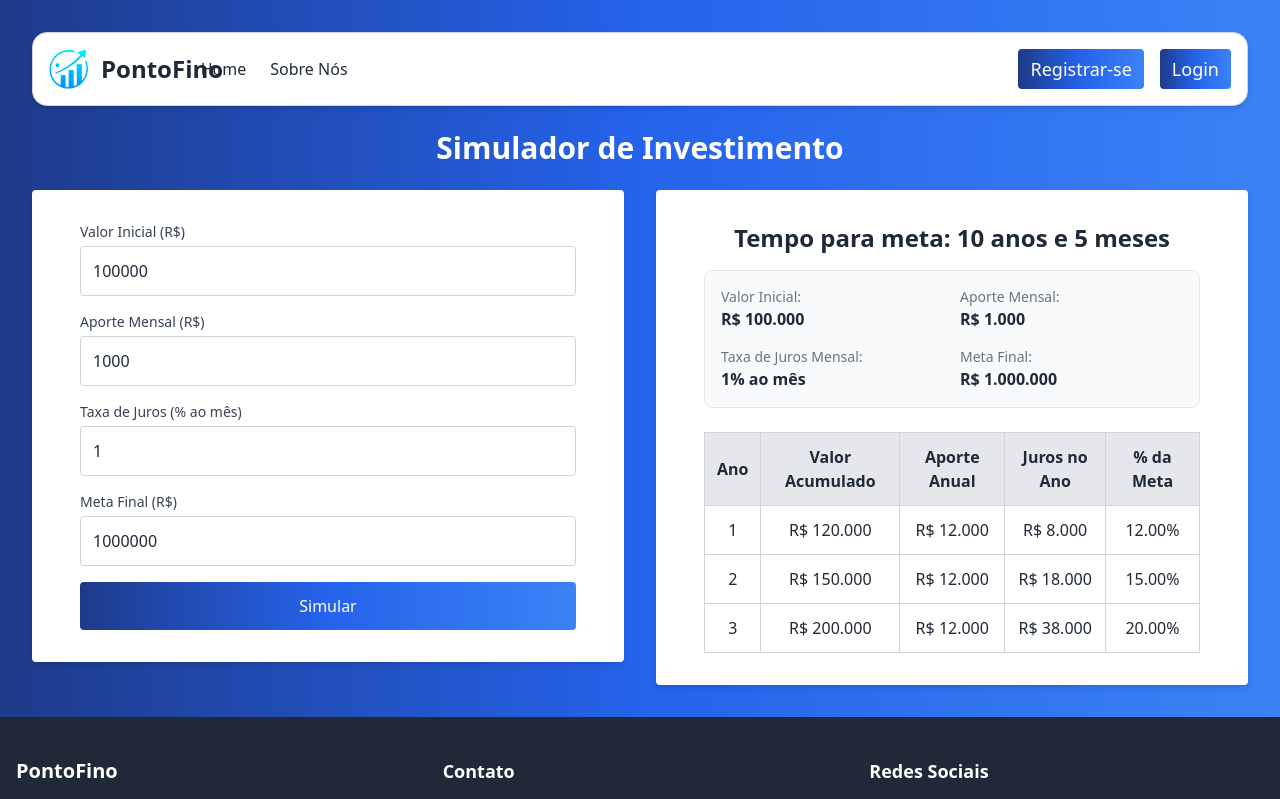
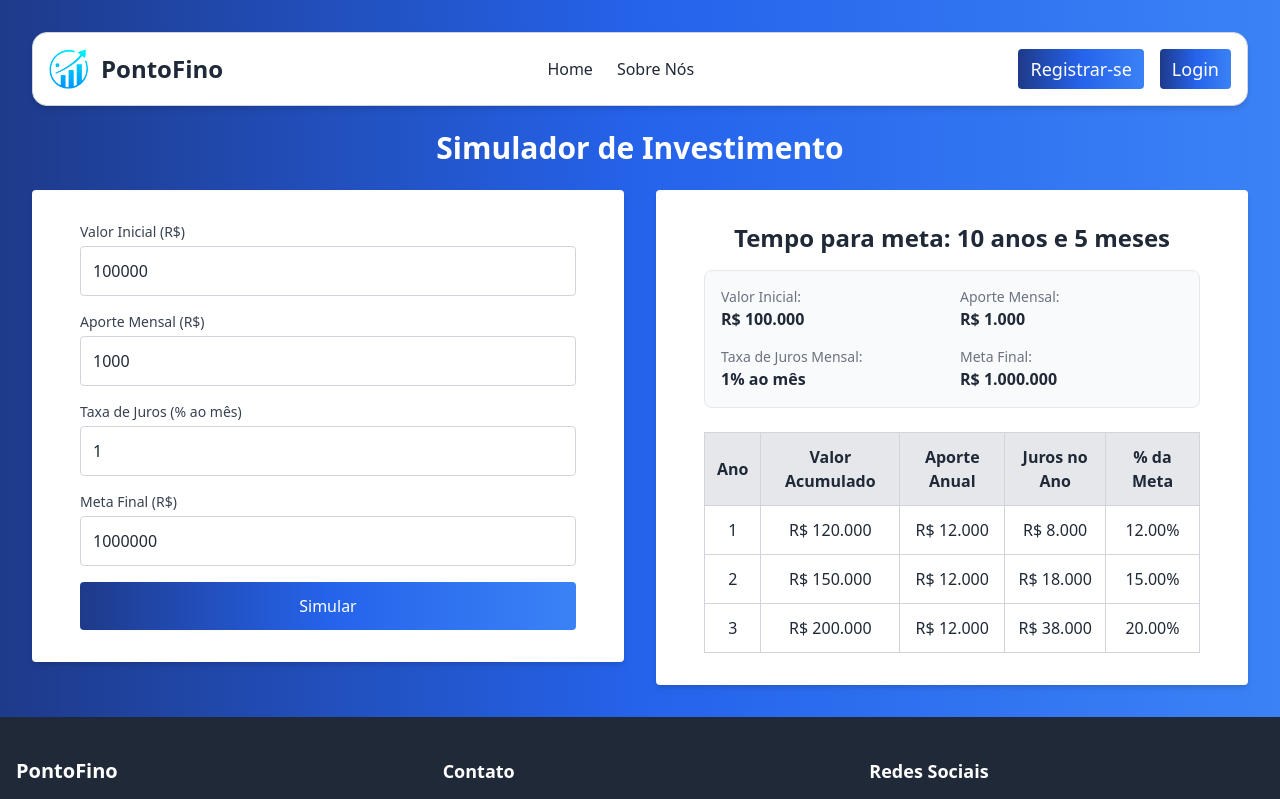
Before and after one commit to isranetoo/PontoFino, a React (Vite) app in the folder frontend/: page / in a window 1280 px wide. Shown: the top 799 px of the page. Built offline with nearby package versions, Linux system fonts and the light colour scheme.

Commit message:
[FEAT] Enhance Navbar layout for better mobile and desktop responsiveness

```diff
--- a/frontend/src/components/Navbar.jsx
+++ b/frontend/src/components/Navbar.jsx
@@ -4,10 +4,33 @@ function Navbar() {
   const [menuOpen, setMenuOpen] = useState(false);
 
   return (
-    <nav className="bg-white p-4 rounded-[15px] shadow-md flex flex-col md:flex-row md:justify-between md:items-center mb-6 border border-gray-300 gap-4 md:gap-0 relative">
-      <div className="flex items-center space-x-3 justify-center md:justify-start w-full md:w-auto">
-        <img src="/assets/PontoFino_Logo.png" alt="Logo PontoFino" className="h-10 w-10" />
-        <h1 className="text-2xl font-bold text-gray-800">PontoFino</h1>
+    <nav className="bg-white p-4 rounded-[15px] shadow-md mb-6 border border-gray-300 gap-4 relative">
+      <div className="flex items-center justify-between w-full">
+        {/* Logo à esquerda */}
+        <div className="flex items-center space-x-3">
+          <img src="/assets/PontoFino_Logo.png" alt="Logo PontoFino" className="h-10 w-10" />
+          <h1 className="text-2xl font-bold text-gray-800">PontoFino</h1>
+        </div>
+        {/* Links centralizados no desktop */}
+        <ul className="hidden md:flex flex-row space-x-6 items-center justify-center flex-1">
+          <li><a href="/" className="hover:underline text-gray-800">Home</a></li>
+          <li><a href="/about" className="hover:underline text-gray-800">Sobre Nós</a></li>
+        </ul>
+        {/* Botões à direita no desktop */}
+        <div className="hidden md:flex flex-row space-x-4 items-center">
+          <a
+            href="/register"
+            className="bg-gradient-to-r from-blue-900 via-blue-600 to-blue-500 text-white px-3 py-1.5 rounded hover:opacity-90 transition-opacity text-center text-base md:text-lg"
+          >
+            Registrar-se
+          </a>
+          <a
+            href="/login"
+            className="bg-gradient-to-r from-blue-900 via-blue-600 to-blue-500 text-white px-3 py-1.5 rounded hover:opacity-90 transition-opacity text-center text-base md:text-lg"
+          >
+            Login
+          </a>
+        </div>
         {/* Hamburger icon for mobile */}
         <button
           className="md:hidden ml-auto focus:outline-none"
@@ -19,24 +42,26 @@ function Navbar() {
           </svg>
         </button>
       </div>
-      {/* Menu links - mobile: hidden by default, shown if menuOpen */}
+      {/* Menu mobile */}
       <div
-        className={`flex-col md:flex md:flex-row md:static absolute top-20 left-0 w-full bg-white md:bg-transparent z-20 border-t md:border-0 transition-all duration-200 ${menuOpen ? 'flex' : 'hidden'} md:items-center md:justify-between`}
+        className={`md:hidden flex-col absolute top-20 left-0 w-full bg-white z-20 border-t transition-all duration-200 ${
+          menuOpen ? 'flex items-center justify-center' : 'hidden'
+        }`}
       >
-        <ul className="flex flex-col md:flex-row space-y-2 md:space-y-0 md:space-x-6 items-center">
+        <ul className="flex flex-col space-y-2 items-center justify-center w-full">
           <li><a href="/" className="hover:underline text-gray-800">Home</a></li>
           <li><a href="/about" className="hover:underline text-gray-800">Sobre Nós</a></li>
         </ul>
-        <div className="flex flex-col md:flex-row space-y-2 md:space-y-0 md:space-x-4 items-center mt-2 md:mt-0">
+        <div className="flex flex-col space-y-2 items-center justify-center w-full mt-2">
           <a
             href="/register"
-            className="bg-gradient-to-r from-blue-900 via-blue-600 to-blue-500 text-white px-3 py-1.5 rounded hover:opacity-90 transition-opacity w-full md:w-auto text-center text-base md:text-lg"
+            className="bg-gradient-to-r from-blue-900 via-blue-600 to-blue-500 text-white px-3 py-1.5 rounded hover:opacity-90 transition-opacity w-full text-center text-base"
           >
             Registrar-se
           </a>
           <a
             href="/login"
-            className="bg-gradient-to-r from-blue-900 via-blue-600 to-blue-500 text-white px-3 py-1.5 rounded hover:opacity-90 transition-opacity w-full md:w-auto text-center text-base md:text-lg"
+            className="bg-gradient-to-r from-blue-900 via-blue-600 to-blue-500 text-white px-3 py-1.5 rounded hover:opacity-90 transition-opacity w-full text-center text-base"
           >
             Login
           </a>
```
